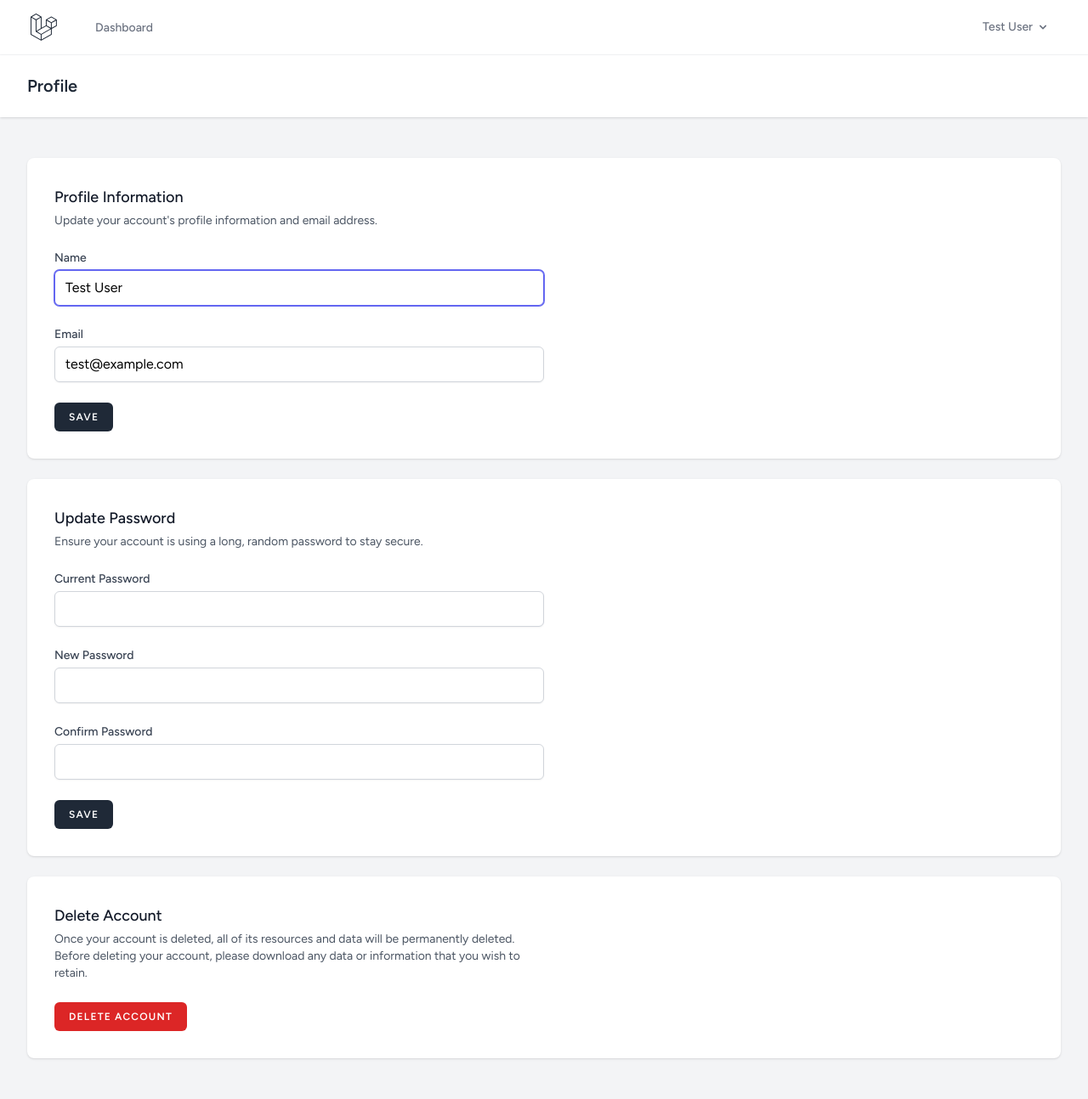
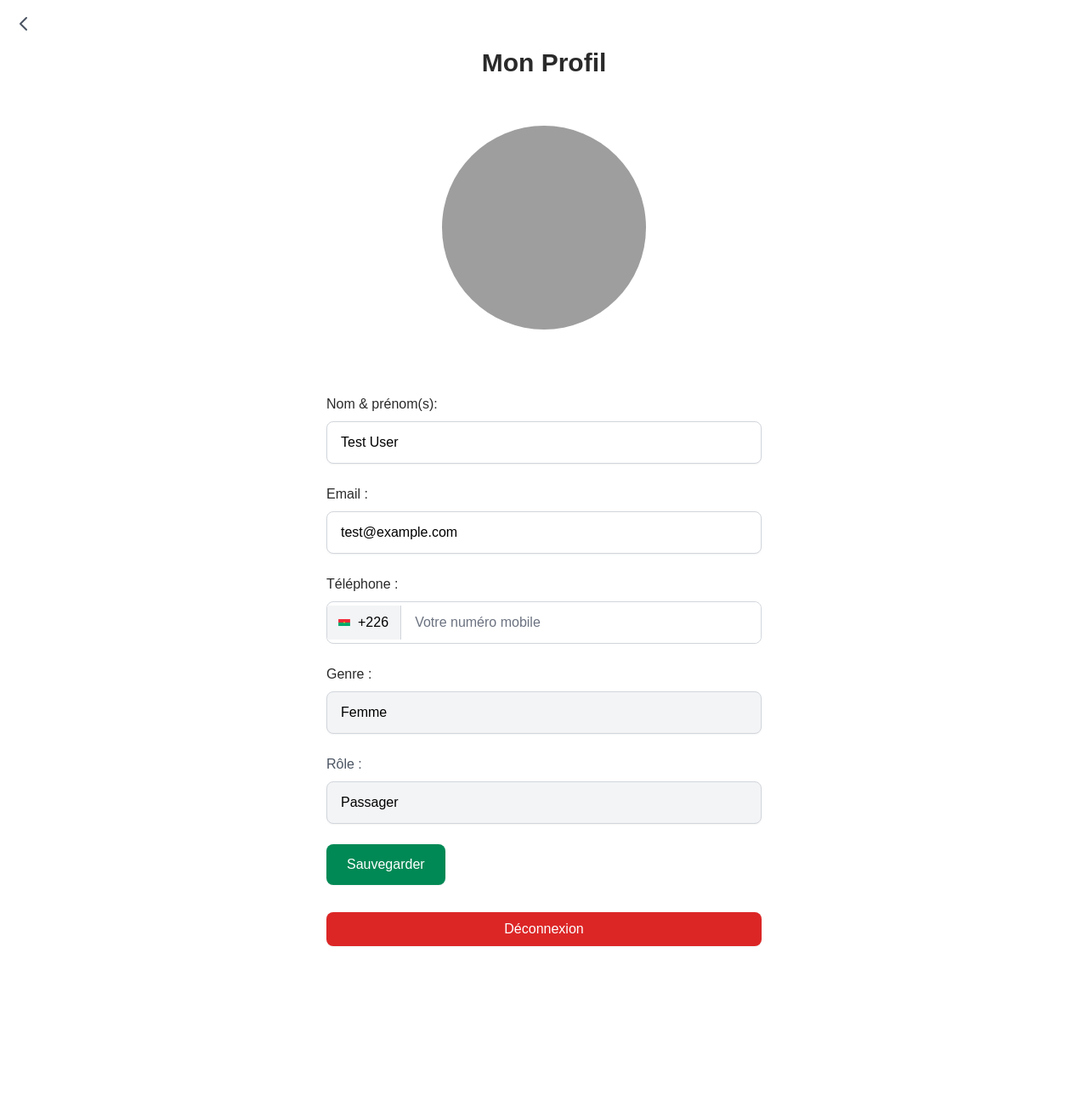
Before and after one commit to KaledDev/Carpooling, a Laravel app: page /profile in a window 1280 px wide. Shown: the whole page at 85% size. After the commit the page ends 1114 px from the top, so only its background shows below. Run offline with Laravel 12, Linux system fonts and the light colour scheme; a user stored in the database is signed in; data comes from the database, SQL or seed files in the repository; style sheets or scripts are compiled from the project's sources; some web fonts are replaced; grey boxes are pictures that could not be loaded.

Commit message:
Mise en place du profil

```diff
--- a/carpooling/app/Http/Controllers/Auth/AuthenticatedSessionController.php
+++ b/carpooling/app/Http/Controllers/Auth/AuthenticatedSessionController.php
@@ -40,7 +40,7 @@ class AuthenticatedSessionController extends Controller
             $request->session()->regenerate();
 
             // Redirection après connexion réussie
-            return redirect()->intended(route('dashboard', absolute: false));
+            return redirect()->intended(route(auth()->user()->role === 'passager' ? 'passager.accueil' : 'conducteur.accueil', absolute: false));
         } else {
             // Redirection avec message d'erreur si échec de la connexion
             return back()->withErrors([
--- a/carpooling/app/Http/Controllers/ProfileController.php
+++ b/carpooling/app/Http/Controllers/ProfileController.php
@@ -26,7 +26,17 @@ class ProfileController extends Controller
      */
     public function update(ProfileUpdateRequest $request): RedirectResponse
     {
-        $request->user()->fill($request->validated());
+        // Exclure la mise à jour des champs 'role' et 'gender'
+        $data = $request->except(['role', 'gender', 'phone']);
+
+        // Gérer la photo de profil
+        if ($request->hasFile('profile_photo')) {
+        $path = $request->file('profile_photo')->store('profile_photos', 'public');
+        $data['profile_photo'] = $path; // Enregistrer le chemin dans la base de données
+    }
+
+        // Remplir les autres champs
+        $request->user()->fill($data);
 
         if ($request->user()->isDirty('email')) {
             $request->user()->email_verified_at = null;
--- a/carpooling/app/Http/Requests/ProfileUpdateRequest.php
+++ b/carpooling/app/Http/Requests/ProfileUpdateRequest.php
@@ -17,6 +17,7 @@ class ProfileUpdateRequest extends FormRequest
     {
         return [
             'name' => ['required', 'string', 'max:255'],
+            'profile_photo' => ['nullable', 'image', 'max:2048'],
             'email' => ['required', 'string', 'lowercase', 'email', 'max:255', Rule::unique(User::class)->ignore($this->user()->id)],
         ];
     }
--- a/carpooling/app/Models/User.php
+++ b/carpooling/app/Models/User.php
@@ -23,6 +23,7 @@ class User extends Authenticatable
         'phone',
         'gender',
         'role',
+        'profile_photo',
     ];
 
     public function trajets() {
@@ -34,6 +35,7 @@ class User extends Authenticatable
     {
         return $this->hasMany(Reservation::class, 'passager_id');
     }
+
     /**
      * The attributes that should be hidden for serialization.
      *
--- a/carpooling/package.json
+++ b/carpooling/package.json
@@ -18,6 +18,7 @@
     "dependencies": {
         "@fortawesome/fontawesome-free": "^6.6.0",
         "@vitejs/plugin-vue": "^5.1.3",
-        "leaflet": "^1.9.4"
+        "leaflet": "^1.9.4",
+        "primeicons": "^7.0.0"
     }
 }
--- a/carpooling/resources/css/app.css
+++ b/carpooling/resources/css/app.css
@@ -1,3 +1,4 @@
+@import "primeicons/primeicons.css";
 @tailwind base;
 @tailwind components;
 @tailwind utilities;
--- a/carpooling/resources/views/conducteur/accueil.blade.php
+++ b/carpooling/resources/views/conducteur/accueil.blade.php
@@ -24,7 +24,7 @@
                 <i class="fas fa-envelope text-text-secondary"></i>
                 <span class="text-xs mt-1 text-text-secondary">Messages</span>
             </a>
-            <a href="" class="flex flex-col items-center">
+            <a href="{{route('profile.edit')}}" class="flex flex-col items-center">
                 <i class="fas fa-user text-text-secondary"></i>
                 <span class="text-xs mt-1 text-text-secondary">Profil</span>
             </a>
--- a/carpooling/resources/views/passager/accueil.blade.php
+++ b/carpooling/resources/views/passager/accueil.blade.php
@@ -64,7 +64,7 @@
                 <i class="fas fa-envelope text-text-secondary"></i>
                 <span class="text-xs mt-1 text-text-secondary">Messages</span>
             </a>
-            <a href="" class="flex flex-col items-center">
+            <a href="{{route('profile.edit')}}" class="flex flex-col items-center">
                 <i class="fas fa-user text-text-secondary"></i>
                 <span class="text-xs mt-1 text-text-secondary">Profil</span>
             </a>
--- a/carpooling/resources/views/profile/edit.blade.php
+++ b/carpooling/resources/views/profile/edit.blade.php
@@ -1,29 +1,97 @@
-<x-app-layout>
-    <x-slot name="header">
-        <h2 class="font-semibold text-xl text-gray-800 dark:text-gray-200 leading-tight">
-            {{ __('Profile') }}
-        </h2>
-    </x-slot>
+@extends('layouts.main')
 
-    <div class="py-12">
-        <div class="max-w-7xl mx-auto sm:px-6 lg:px-8 space-y-6">
-            <div class="p-4 sm:p-8 bg-white dark:bg-gray-800 shadow sm:rounded-lg">
-                <div class="max-w-xl">
-                    @include('profile.partials.update-profile-information-form')
+@section('content')
+<div class="flex flex-col items-center justify-center p-6 space-y-8">
+
+    <!-- Barre de retour -->
+    <div class="absolute top-4 left-4 flex items-center">
+        <a href="{{ route(auth()->user()->role === 'passager' ? 'passager.accueil' : 'conducteur.accueil') }}" class="flex items-center text-gray-600 hover:text-gray-800">
+            <svg class="w-6 h-6 mr-2" fill="none" stroke="currentColor" viewBox="0 0 24 24" xmlns="http://www.w3.org/2000/svg">
+                <path stroke-linecap="round" stroke-linejoin="round" stroke-width="2" d="M15 19l-7-7 7-7"></path>
+            </svg>
+
+        </a>
+    </div>
+    @if ($errors->any())
+    <div class="alert alert-danger">
+        <ul>
+            @foreach ($errors->all() as $error)
+                <li>{{ $error }}</li>
+            @endforeach
+        </ul>
+    </div>
+@endif
+
+
+    <h1 class="text-3xl font-extrabold text-text-primary mb-8">Mon Profil</h1>
+
+    <form method="POST" action="{{ route('profile.update') }}" enctype="multipart/form-data" class="w-full max-w-lg space-y-6">
+        @csrf
+        @method('patch')
+        <!-- Photo de profil -->
+        <div class="flex flex-col items-center space-y-4">
+            <img src="{{ asset('storage/' . $user->profile_photo) }}" alt="Photo de profil" class="w-60 h-60 rounded-full object-cover object-center">
+            <label for="profile_photo" class="cursor-pointer">
+                <i class="pi pi-user-edit text-3xl"></i>
+                <span class="sr-only">Modifier la photo de profil</span>
+            </label>
+            <input type="file" name="profile_photo" id="profile_photo" class="hidden" accept="image/*">
+        </div>
+
+
+        <!-- Nom -->
+        <div class="space-y-2">
+            <label for="name" class="block text-text-primary font-medium">Nom & prénom(s):</label>
+            <input type="text" name="name" value="{{ old('name', $user->name) }}" placeholder="Nom" class="block w-full px-4 py-3 border border-gray-300 rounded-lg shadow-sm focus:outline-none focus:ring-2 focus:ring-primary700" required>
+        </div>
+
+        <!-- Email (Readonly) -->
+        <div class="space-y-2">
+            <label for="email" class="block text-text-primary font-medium">Email :</label>
+            <input type="email" name="email" value="{{ old('email', $user->email) }}" placeholder="Email" class="block w-full px-4 py-3 border border-gray-300 rounded-lg shadow-sm focus:outline-none focus:ring-2 focus:ring-primary700">
+        </div>
+
+        <!-- Numéro de téléphone (Readonly) -->
+        <div class="space-y-2">
+            <label for="phone" class="block text-text-primary font-medium">Téléphone :</label>
+            <div class="flex items-center border border-gray-300 rounded-lg">
+                <div class="flex items-center px-3 py-2 bg-gray-100 border-r border-gray-300">
+                    <img src="{{ asset('images/burkina-faso.png') }}" alt="Burkina Faso Flag" class="w-6 h-4">
+                    <span class="mx-2 text-">+226</span>
                 </div>
-            </div>
-
-            <div class="p-4 sm:p-8 bg-white dark:bg-gray-800 shadow sm:rounded-lg">
-                <div class="max-w-xl">
-                    @include('profile.partials.update-password-form')
-                </div>
-            </div>
-
-            <div class="p-4 sm:p-8 bg-white dark:bg-gray-800 shadow sm:rounded-lg">
-                <div class="max-w-xl">
-                    @include('profile.partials.delete-user-form')
-                </div>
+                <input type="tel" id="phone" value="{{ old('phone', $user->phone) }}" placeholder="Votre numéro mobile" class="block w-full px-4 py-3 border-0 rounded-r-lg focus:outline-none focus:ring-2 focus:ring-primary700" pattern="\d{8}" readonly disabled>
             </div>
         </div>
+
+        <!-- Genre (Readonly) -->
+        <div class="space-y-2">
+            <label for="gender" class="block text-text-primary font-medium">Genre :</label>
+            <input type="text" id="gender" value="{{ $user->gender == 'homme' ? 'Homme' : 'Femme' }}" class="block w-full px-4 py-3 bg-gray-100 border border-gray-300 rounded-lg shadow-sm focus:outline-none focus:ring-2 focus:ring-primary700" readonly disabled>
+        </div>
+
+        <!-- Rôle (Readonly) -->
+        <div class="space-y-2">
+            <label for="role" class="block text-gray-600 font-medium">Rôle :</label>
+            <input type="text" id="role" value="{{ ucfirst($user->role) }}" class="block w-full px-4 py-3 bg-gray-100 border border-gray-300 rounded-lg shadow-sm focus:outline-none focus:ring-2 focus:ring-primary700" readonly disabled>
+        </div>
+
+        <!-- Save Button -->
+        <div class="flex items-center gap-4 mt-4">
+            <button type="submit" class="bg-primary700 text-white px-6 py-3 rounded-lg shadow-sm transition-transform transform hover:scale-105 hover:bg-primary800">Sauvegarder</button>
+
+            @if (session('status') === 'profile-updated')
+                <p class="text-sm text-green-600 font-medium">Profil mis à jour avec succès.</p>
+            @endif
+        </div>
+    </form>
+    <!-- Logout Button placed separately for clearer distinction -->
+    <div class="w-full max-w-lg mt-8">
+        <form method="POST" action="{{ route('logout') }}">
+            @csrf
+            <button type="submit" class="bg-red-600 w-full text-white px-4 py-2 rounded-lg shadow-sm transition-transform transform hover:scale-105 hover:bg-red-700">
+                Déconnexion
+            </button>
+        </form>
     </div>
-</x-app-layout>
+</div>
+@endsection
```
Also changed, not shown: carpooling/database/migrations/2024_09_12_152128_add_phone_and_role_to_users_table.php, carpooling/database/migrations/2024_09_20_175447_add_profile_photo_to_users_table.php (added), carpooling/package-lock.json.
